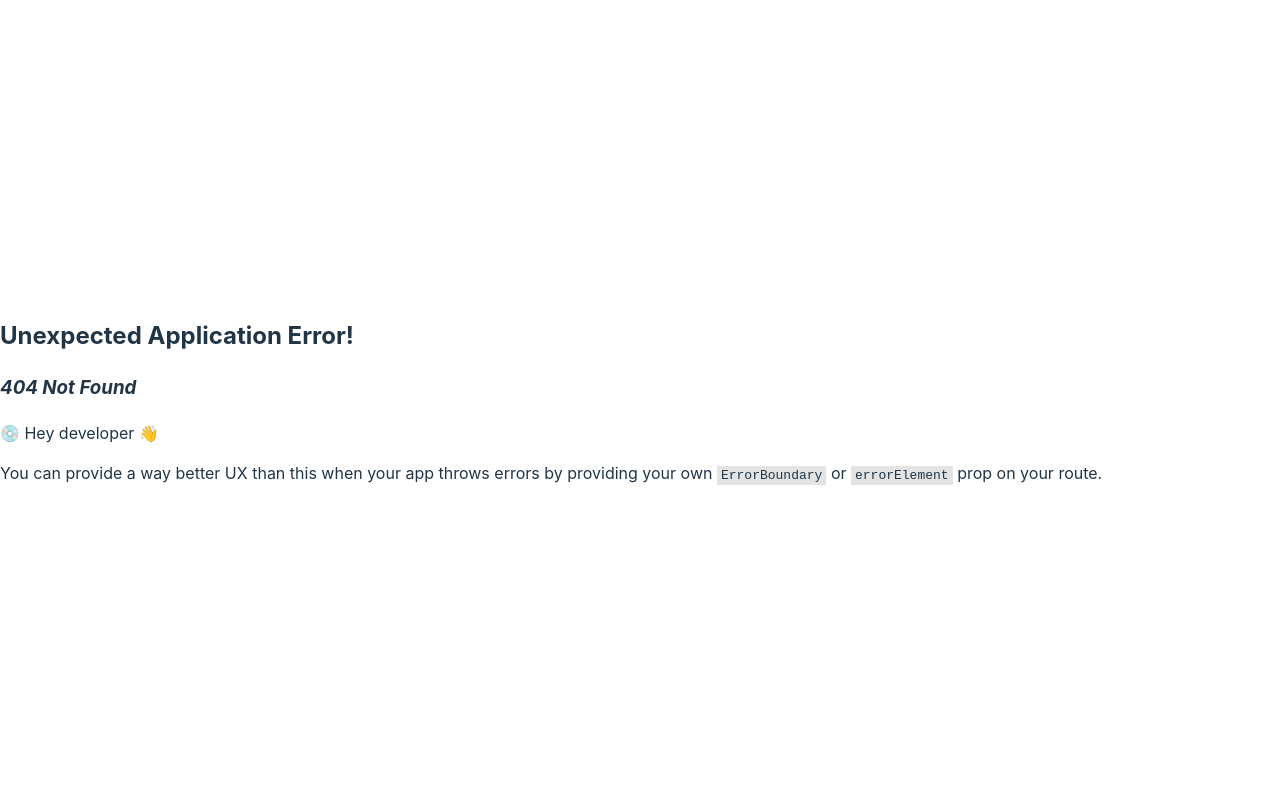
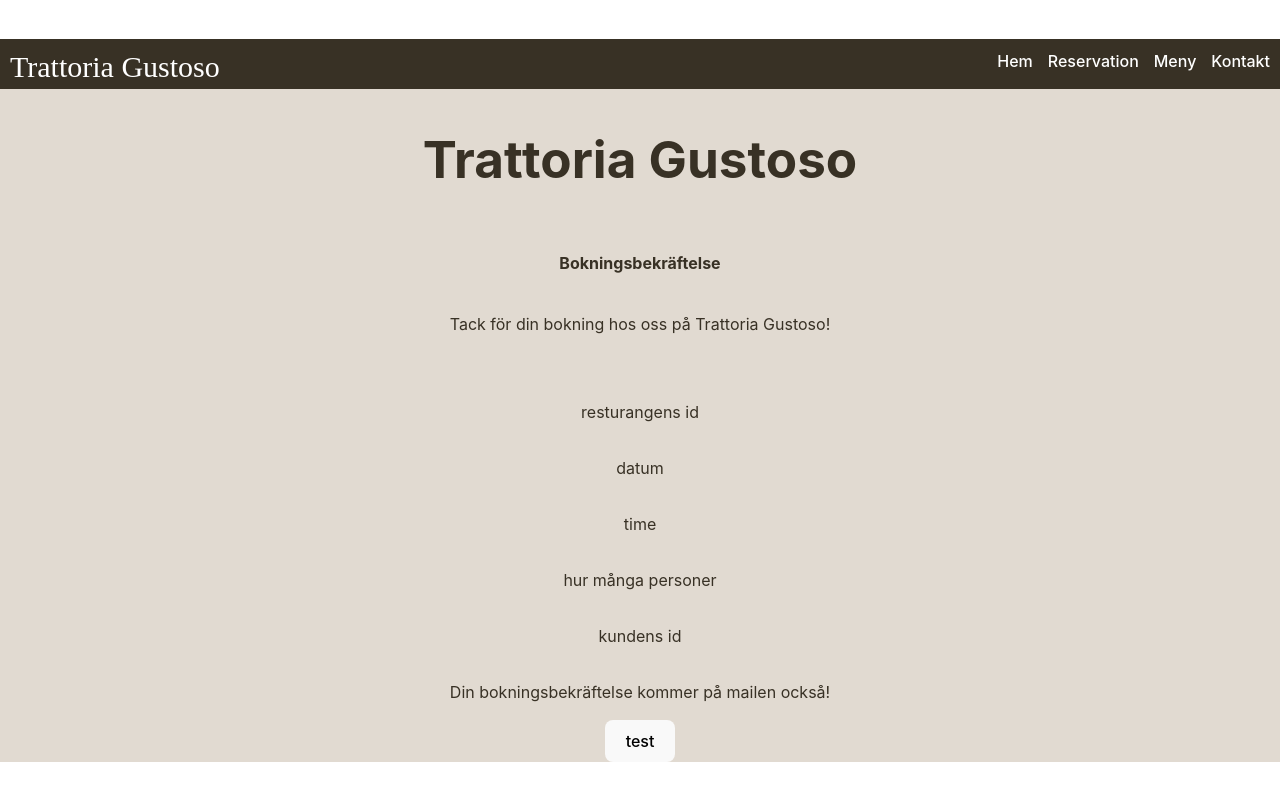
Before and after one commit to Medieinstitutet/the-restaurant-therestaurant9, a React (Vite) app: page /pages/bookingconfirmation in a window 1280 px wide. Before the commit this address had no page. Built offline with nearby package versions, Linux system fonts and the light colour scheme; a web font is replaced by a local one.

Commit message:
bokningsbekräftelse

```diff
--- a/src/Router.tsx
+++ b/src/Router.tsx
@@ -6,6 +6,7 @@ import { Menu } from "./pages/Menu";
 import { Contact } from "./pages/Contact";
 import { Admin } from "./pages/Admin";
 import { PagesLayout } from "./pages/PagesLayout";
+import { Bookingconfirmation } from "./pages/Bookingconfirmation";
 
 export const router = createBrowserRouter([
   {
@@ -39,6 +40,10 @@ export const router = createBrowserRouter([
         path: "/pages/admin",
         element: <Admin />,
       },
+      {
+        path: "/pages/bookingconfirmation",
+        element: <Bookingconfirmation />,
+      },
     ],
   },
 ]);
--- /dev/null
+++ b/src/models/IBokkinginfo.ts
@@ -0,0 +1,8 @@
+export interface IBookinginfo {
+  restaurantId: string;
+  id: string;
+  date: string;
+  time: string;
+  numberOfGuests: number;
+  customerId: string;
+}
--- /dev/null
+++ b/src/pages/Bookingconfirmation.tsx
@@ -0,0 +1,23 @@
+import { IBookinginfo } from "../models/IBokkinginfo";
+import { getBookingInfo } from "../services/getBookingInfo";
+
+export const Bookingconfirmation = (booked: IBookinginfo) => {
+  return (
+    <>
+      <section className="booking-confirmation">
+        <h1>Trattoria Gustoso</h1>
+        <h4>Bokningsbekräftelse</h4>
+        <p>Tack för din bokning hos oss på Trattoria Gustoso!</p>
+        <p>{booked.id}</p>
+        <p>resturangens id</p>
+        <p>datum</p>
+        <p>time</p>
+        <p>hur många personer</p>
+        <p>kundens id</p>
+        <p>Din bokningsbekräftelse kommer på mailen också!</p>
+
+        <button onClick={() => getBookingInfo()}>test</button>
+      </section>
+    </>
+  );
+};
--- /dev/null
+++ b/src/services/getBookingInfo.ts
@@ -0,0 +1,8 @@
+import axios from "axios";
+
+export const getBookingInfo = async () => {
+  const response = await axios.get(
+    "https://school-restaurant-api.azurewebsites.net/booking/:id"
+  );
+  console.log(response.data);
+};
--- a/src/styles/App.scss
+++ b/src/styles/App.scss
@@ -5,6 +5,7 @@
 @use "home";
 @use "navbar";
 @use "menu";
+@use "bookingconfirmation";
 
 #root {
   margin: 0;
--- /dev/null
+++ b/src/styles/_bookingconfirmation.scss
@@ -0,0 +1,13 @@
+@use "Variables" as v;
+
+.booking-confirmation {
+  width: auto;
+  height: auto;
+  display: flex;
+  flex-direction: column;
+  justify-content: center;
+  align-items: center;
+  text-align: center;
+  background-color: v.$light-color;
+  color: v.$primary-color;
+}
```
